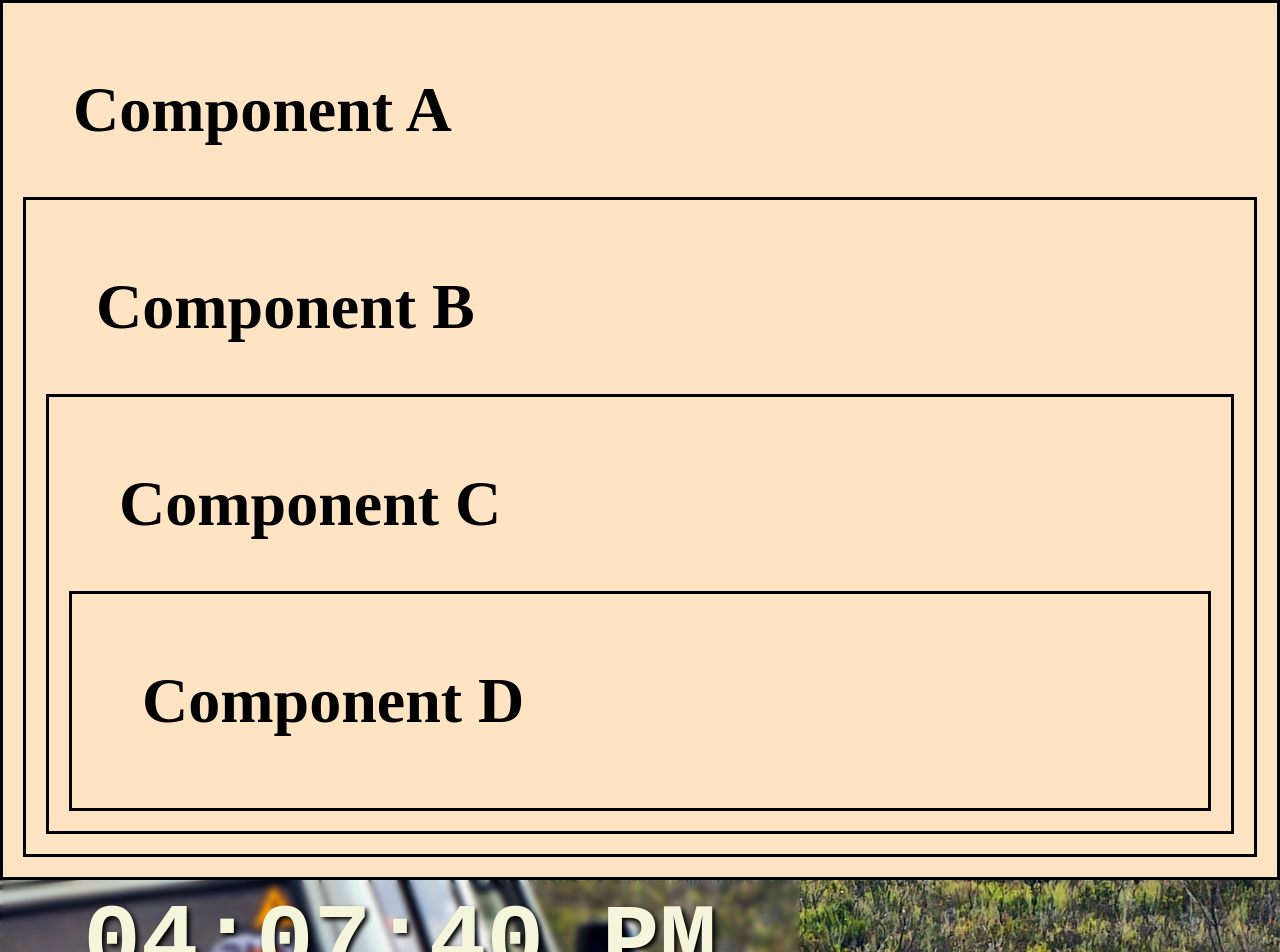
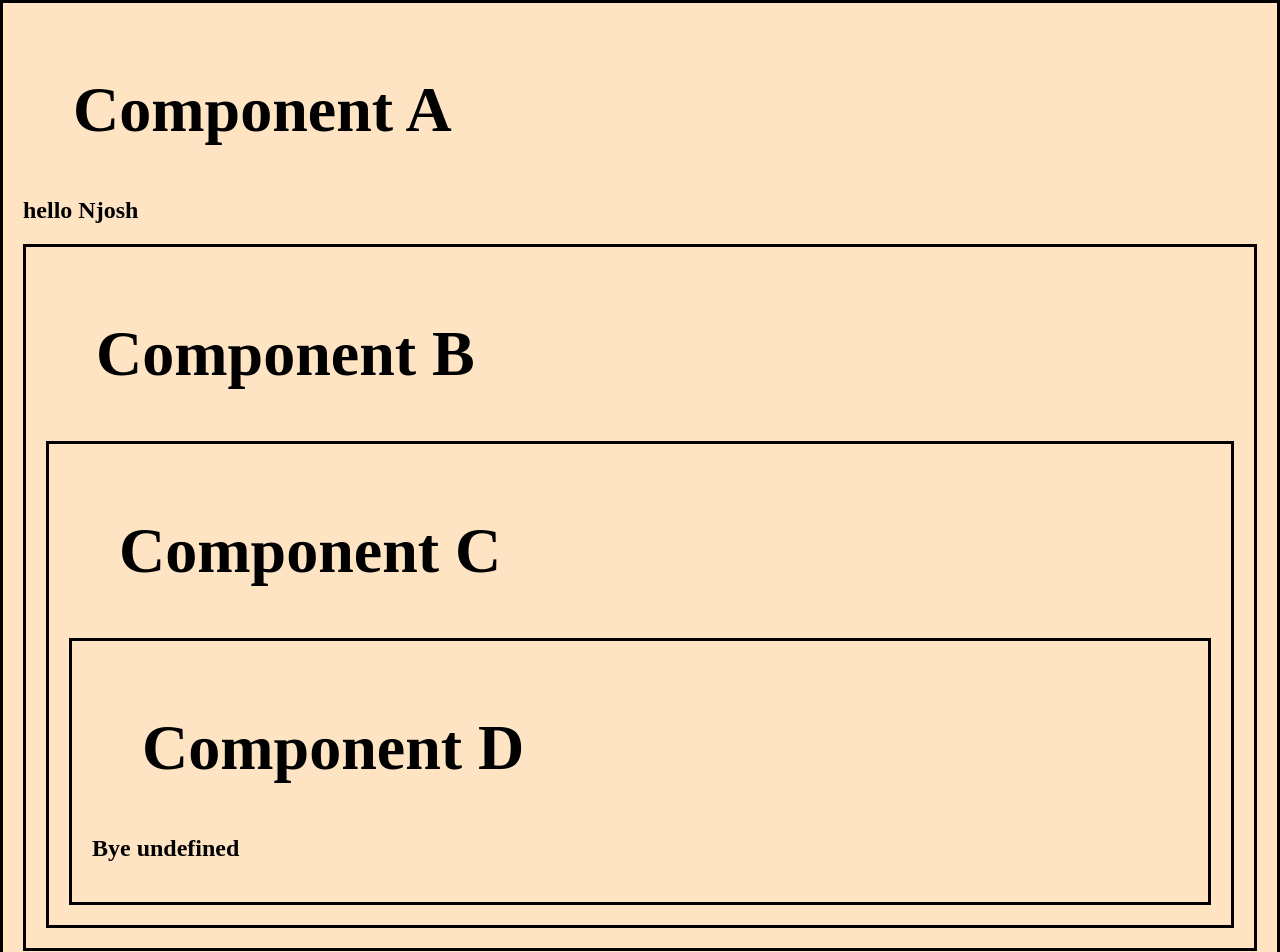
Before and after one commit to hpeter19/React, a React (Vite) app: page / in a window 1280 px wide. Shown: the top 952 px of the page. Built offline with nearby package versions, Linux system fonts and the light colour scheme.

Commit message:
setting up names

```diff
--- a/componentA.jsx
+++ b/componentA.jsx
@@ -1,12 +1,14 @@
+import { useState } from "react";
 import ComponentB from "./componentB";
 
 
 function ComponentA(){
-
+    const[user,setUser]=useState("Njosh");
     return(
            <div className="box">
             <h1>Component A</h1>
-            <ComponentB />
+            <h2>{`hello ${user}`}</h2>
+            <ComponentB  user={user}/>
 
            </div>);
 
--- a/componentB.jsx
+++ b/componentB.jsx
@@ -1,11 +1,11 @@
 import ComponentC from "./src/componentC";
 
-function ComponentB(){
+function ComponentB(props){
 
     return(
            <div className="box">
             <h1>Component B</h1>
-            <ComponentC />
+            <ComponentC user={props.user} />
 
            </div>);
 
--- a/src/componentC.jsx
+++ b/src/componentC.jsx
@@ -1,10 +1,10 @@
 import ComponentD from "./componentD";
-function ComponentC(){
+function ComponentC(props){
 
     return(
            <div className="box">
             <h1>Component C</h1>
-            <ComponentD />
+            <ComponentD user={props.users}/>
 
            </div>);
 
--- a/src/componentD.jsx
+++ b/src/componentD.jsx
@@ -1,8 +1,9 @@
-function ComponentD(){
+function ComponentD(props){
 
     return(
            <div className="box">
             <h1>Component D</h1>
+            <h2>{`Bye ${props.user}`}</h2>
 
            </div>);
 
```
